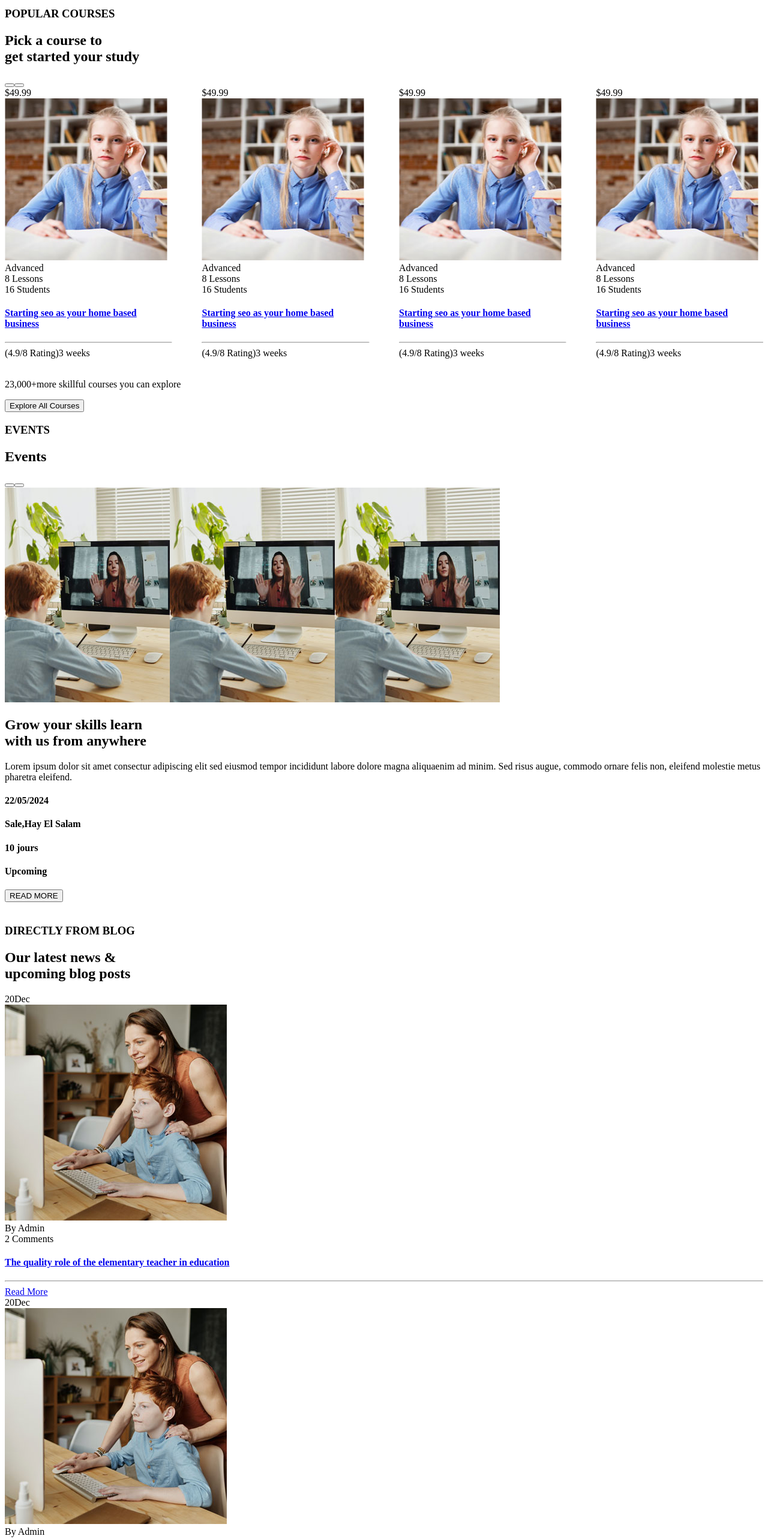
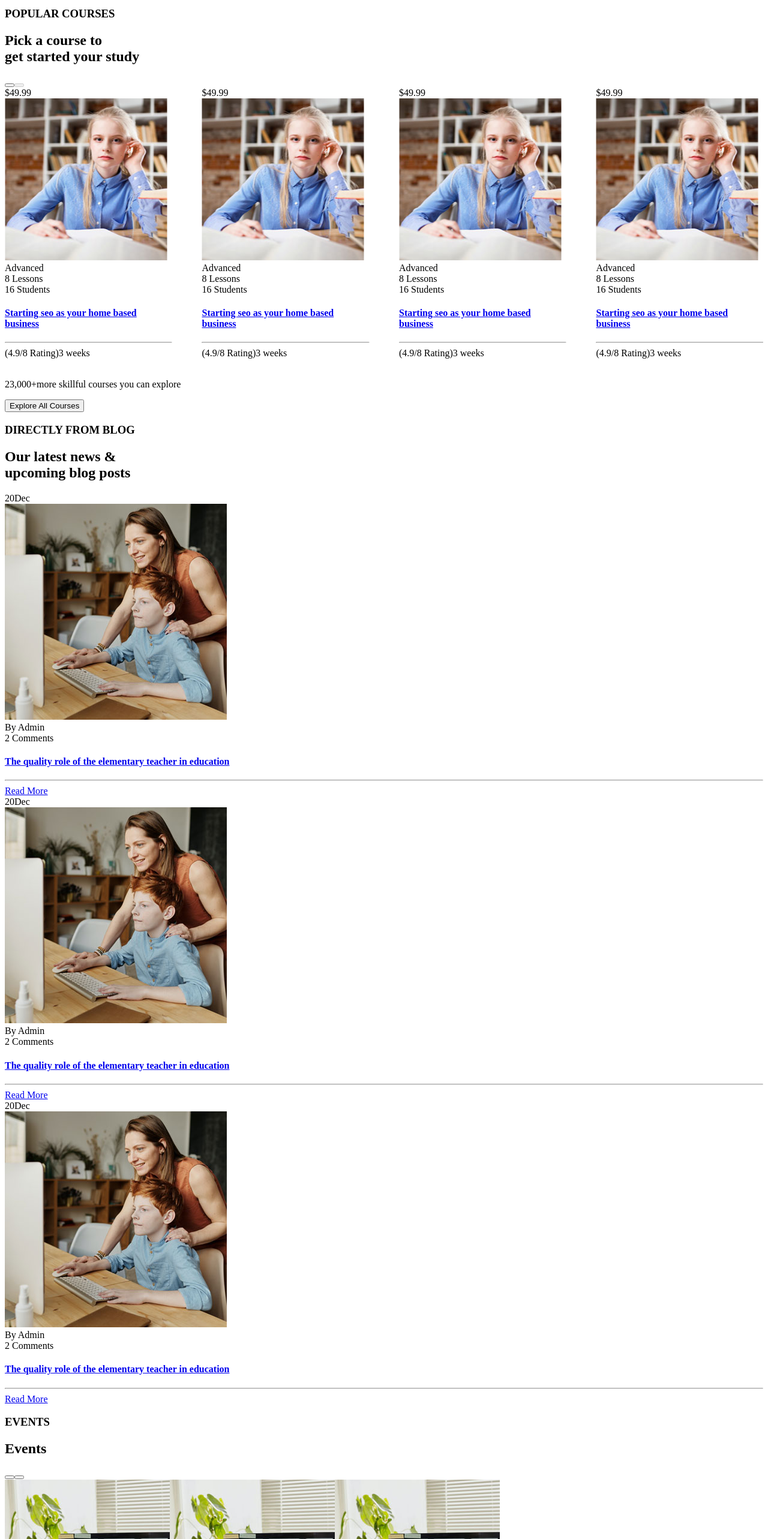
Before and after one commit to Zawalid/Front-End, a React (Vite) app: page / in a window 1280 px wide. Shown: the part 1240-3806 px from the top of the page at 60% size. Built offline with nearby package versions, Linux system fonts and the light colour scheme; the HTML template or start-up script is replaced by a standard one.

Commit message:
Use HOC for the slider component

```diff
--- a/src/components/Courses/Courses.jsx
+++ b/src/components/Courses/Courses.jsx
@@ -1,7 +1,7 @@
 import { Button } from '../ui/Button';
 import { Heading } from '../ui/Heading';
 import Section from '../ui/Section';
-import Slider, { CustomNavigation, CustomPagination } from '../ui/Slider';
+import Slider from '../ui/Slider';
 import Course from './Course';
 
 const ids = {
@@ -13,6 +13,13 @@ const ids = {
 export default function Courses() {
   return (
     <Section>
+      <Slider
+        navigationIds={{
+          prev: ids.prev,
+          next: ids.next,
+        }}
+        paginationId={ids.pagination}
+      >
         <div className='mt-3 flex items-end justify-center md:justify-between'>
           <div className='text-center md:text-start'>
             <Heading
@@ -26,17 +33,27 @@ export default function Courses() {
               }
             />
           </div>
-        <CustomNavigation prevId={ids.prev} nextId={ids.next} />
+          <Slider.Navigation />
         </div>
-      <Slider
-        slide={<Course />}
-        navigationIds={{
-          prev: ids.prev,
-          next: ids.next,
-        }}
-        paginationId={ids.pagination}
-      />
-      <CustomPagination id={ids.pagination} />
+
+        <Slider.Slide>
+          <Course />
+        </Slider.Slide>
+        <Slider.Slide>
+          <Course />
+        </Slider.Slide>
+        <Slider.Slide>
+          <Course />
+        </Slider.Slide>
+        <Slider.Slide>
+          <Course />
+        </Slider.Slide>
+        <Slider.Slide>
+          <Course />
+        </Slider.Slide>
+
+        <Slider.Pagination />
+      </Slider>
       <More />
     </Section>
   );
--- a/src/components/Events/Events.jsx
+++ b/src/components/Events/Events.jsx
@@ -1,6 +1,6 @@
 import { Heading } from '../ui/Heading';
 import Section from '../ui/Section';
-import Slider, { CustomNavigation, CustomPagination } from '../ui/Slider';
+import Slider from '../ui/Slider';
 import Event from './Event';
 
 const ids = {
@@ -12,22 +12,33 @@ const ids = {
 export default function Events() {
   return (
     <Section>
-      <div className='mt-3 flex items-end justify-center md:justify-between'>
-        <div className='text-center md:text-start'>
-          <Heading h3='EVENTS' h2='Events' />
-        </div>
-        <CustomNavigation prevId={ids.prev} nextId={ids.next} />
-      </div>
       <Slider
-      defaultSlidesPerView={1}
+        defaultSlidesPerView={1}
         slide={<Event />}
         navigationIds={{
           prev: ids.prev,
           next: ids.next,
         }}
         paginationId={ids.pagination}
-      />
-      <CustomPagination id={ids.pagination} />
+      >
+        <div className='mt-3 flex items-end justify-center md:justify-between'>
+          <div className='text-center md:text-start'>
+            <Heading h3='EVENTS' h2='Events' />
+          </div>
+          <Slider.Navigation />
+        </div>
+        <Slider.Slide>
+          <Event />
+        </Slider.Slide>
+        <Slider.Slide>
+          <Event />
+        </Slider.Slide>
+        <Slider.Slide>
+          <Event />
+        </Slider.Slide>
+
+        <Slider.Pagination />
+      </Slider>
     </Section>
   );
 }
--- a/src/components/Main.jsx
+++ b/src/components/Main.jsx
@@ -8,8 +8,8 @@ export default function Main() {
     <main className='flex-1'>
       <HeroSection />
       <Courses />
+      <Articles />
       <Events />
-      <Articles />
     </main>
   );
 }
--- a/src/components/ui/Slider.jsx
+++ b/src/components/ui/Slider.jsx
@@ -1,4 +1,4 @@
-import { useEffect, useState } from 'react';
+import { createContext, useContext, useEffect, useState } from 'react';
 import { Navigation, Pagination, A11y, Keyboard, Autoplay, Virtual } from 'swiper/modules';
 import { Swiper, SwiperSlide } from 'swiper/react';
 
@@ -9,7 +9,10 @@ import 'swiper/css/pagination';
 import 'swiper/css/scrollbar';
 import '../../styles/App.css';
 
-export default function Slider({ defaultSlidesPerView, slide, navigationIds, paginationId }) {
+const SliderContext = createContext();
+
+export default function Slider({ defaultSlidesPerView, children, navigationIds, paginationId }) {
+  console.log(children[0]);
   const [slidesPerView, setSlidesPerView] = useState(3);
 
   useEffect(() => {
@@ -29,6 +32,14 @@ export default function Slider({ defaultSlidesPerView, slide, navigationIds, pag
   }, []);
 
   return (
+    <SliderContext.Provider
+      value={{
+        slidesPerView,
+        navigationIds,
+        paginationId,
+      }}
+    >
+      {children[0]}
       <Swiper
         modules={[Navigation, Pagination, Autoplay, Virtual, A11y, Keyboard]}
         spaceBetween={50}
@@ -44,28 +55,32 @@ export default function Slider({ defaultSlidesPerView, slide, navigationIds, pag
         keyboard={{ enabled: true, onlyInViewport: true }}
         virtual
       >
-      {Array.from({ length: 8 }).map((_, i) => (
-        <SwiperSlide key={i}>{slide}</SwiperSlide>
-      ))}
+        {children.slice(1, children.length - 1)}
       </Swiper>
+      {children[children.length - 1]}
+    </SliderContext.Provider>
   );
 }
 
-export function CustomPagination({ id }) {
-  return <div id={id} className='static mt-10 flex justify-center gap-2'></div>;
+function SliderPagination() {
+  const { paginationId } = useContext(SliderContext);
+  return <div id={paginationId} className='static mt-10 flex justify-center gap-2'></div>;
 }
 
-export function CustomNavigation({ prevId, nextId }) {
+function SliderNavigation() {
+  const {
+    navigationIds: { prev, next },
+  } = useContext(SliderContext);
   return (
     <div className='hidden gap-3 md:flex'>
       <button
-        id={prevId}
+        id={prev}
         className='h-12 w-12 rounded-full border-2 border-text-tertiary text-text-tertiary transition-all duration-300 hover:border-text-primary hover:text-text-primary disabled:cursor-not-allowed disabled:opacity-50 '
       >
         <i className='fas fa-arrow-left'></i>
       </button>
       <button
-        id={nextId}
+        id={next}
         className='h-12 w-12 rounded-full border-2 border-text-tertiary text-text-tertiary transition-all duration-300 hover:border-text-primary hover:text-text-primary disabled:cursor-not-allowed disabled:opacity-50 '
       >
         <i className='fas fa-arrow-right'></i>
@@ -73,3 +88,7 @@ export function CustomNavigation({ prevId, nextId }) {
     </div>
   );
 }
+
+Slider.Slide = SwiperSlide;
+Slider.Pagination = SliderPagination;
+Slider.Navigation = SliderNavigation;
```
Lines whose indentation alone changed are shown as unchanged.
